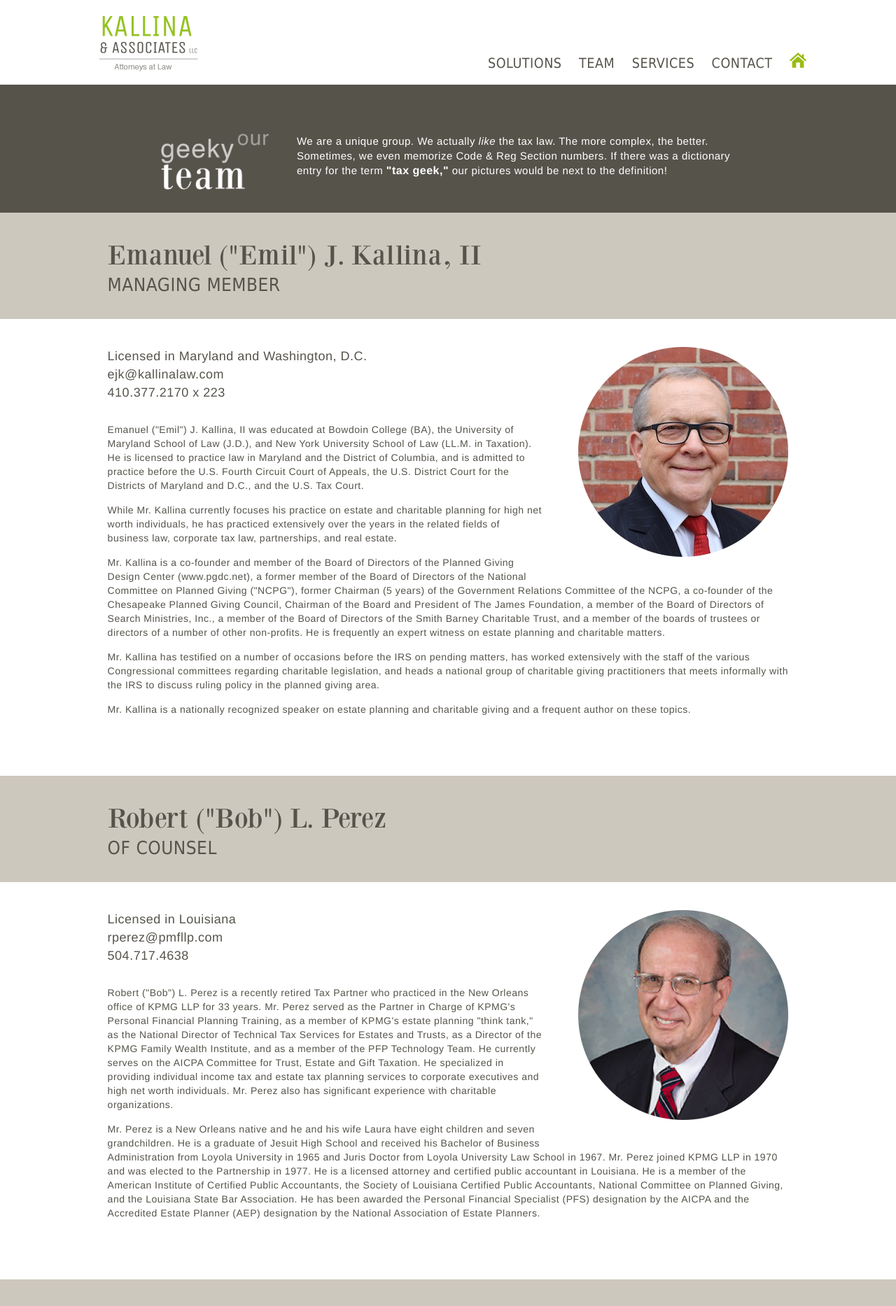
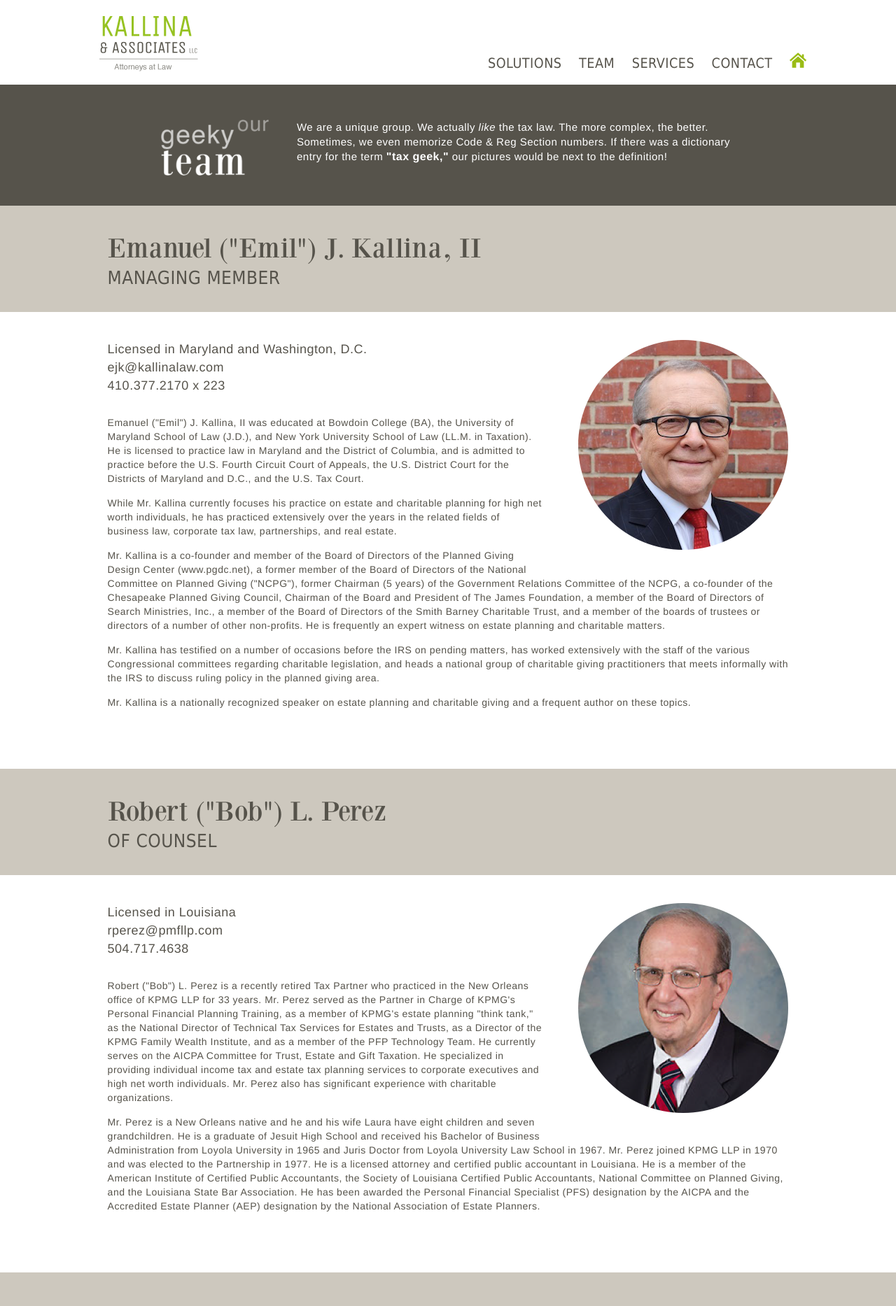
Before and after one commit to Kallina-and-Associates/Kallina-and-Associates.github.io, a Jekyll site: the page built from team/index.html, in a window 1280 px wide. Shown: the top 1867 px of the page at 70% size. Built offline with Jekyll 4.4.1, drawn with Linux system fonts in a browser that asks for light colours; nearby versions of some CDN libraries.

Commit message:
Fix css for team page

```diff
--- a/_includes/team/ejk.html
+++ b/_includes/team/ejk.html
@@ -9,7 +9,7 @@
 
 <div class="employee-row">
   <div class="bio">
-    <div class="pull-right"><img src="/assets/img/ejk.png" /></div>
+    <div class="picture"><img src="/assets/img/ejk.png" class="pull-right" /></div>
 
     <div class="personal-contact">
       <div>Licensed in Maryland and Washington, D.C.</div>
--- a/_includes/team/rlp.html
+++ b/_includes/team/rlp.html
@@ -9,7 +9,7 @@
 
 <div class="employee-row">
   <div class="bio">
-    <div class="pull-right"><img src="/assets/img/blp.png" /></div>
+    <div class="picture"><img src="/assets/img/blp.png" class="pull-right" /></div>
 
     <div class="personal-contact">
       <div>Licensed in Louisiana</div>
--- a/assets/css/kallinalaw.scss
+++ b/assets/css/kallinalaw.scss
@@ -72,7 +72,7 @@
 }
 
 .off-header {
-  padding: 70px 18% 40px 18%;
+  padding: 50px 18% 50px 18%;
   .off-image, .off-text {
     vertical-align: bottom;
   }
@@ -292,6 +292,7 @@
 
 #employees {
   display: table;
+  width: 100%;
   .employee-row {
     display: table-row;
     >div {
@@ -327,7 +328,7 @@
       line-height: 26px;
       margin-bottom: 30px;
     }
-    .pull-right {
+    .picture img {
       margin-left: 50px;
       margin-bottom: 30px;
     }
```
Also changed, not shown: team/index.html (renamed from team.html).
